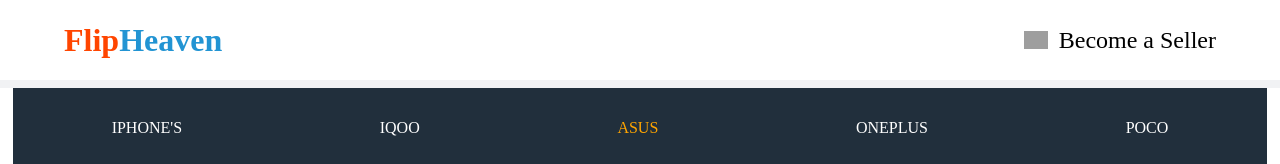
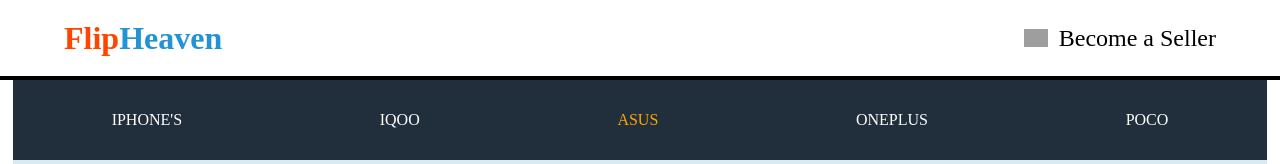
Before and after one commit to codassion/FlipHeaven, a plain HTML site: page asus.html in a window 1280 px wide. Shown: the top 164 px of the page. Drawn offline with Linux system fonts and the light colour scheme; grey boxes are pictures that could not be loaded.

Commit message:
Update asus.html

```diff
--- a/asus.html
+++ b/asus.html
@@ -31,6 +31,9 @@
             height: 5rem;
             background-color: #FFFFFF;
             margin-bottom: 0.5rem;
+            position: fixed;
+            top: 0%;
+            border-bottom: 4px solid black;
         }
 
         #name {
@@ -98,6 +101,7 @@
             display: flex;
             justify-content: space-around;
             align-items: center;
+            margin-top: 5rem;
         }
 
         header a {
```
Lines whose indentation alone changed are shown as unchanged.
